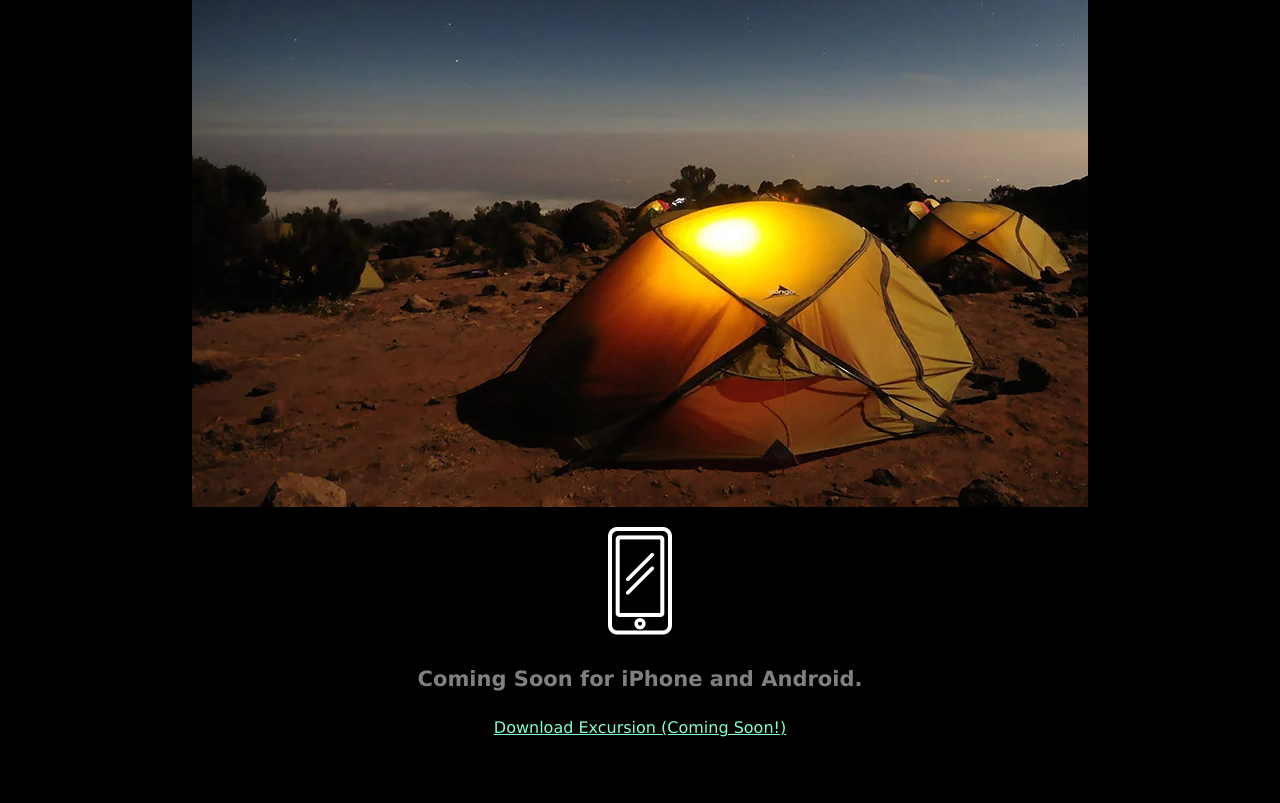
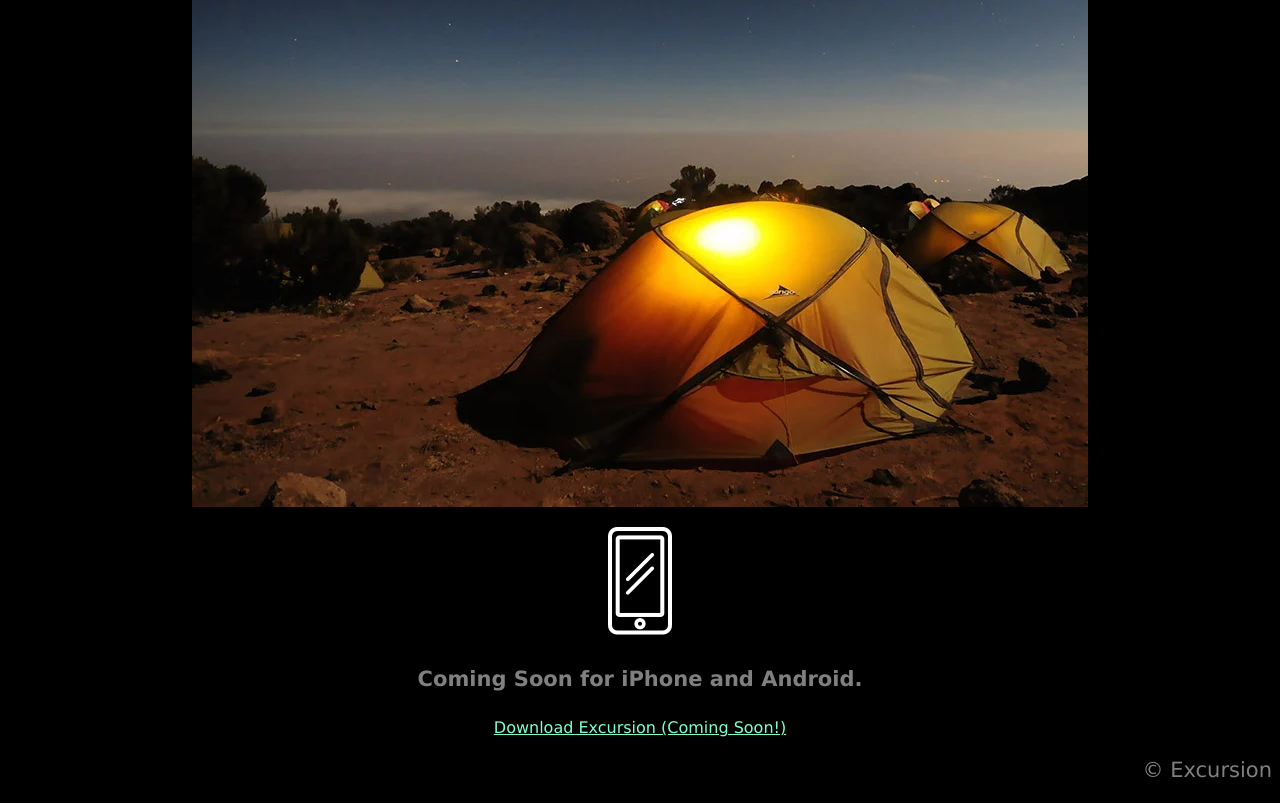
Before and after one commit to niprietos/excursiones, a plain HTML site: page index.html in a window 1280 px wide. Shown: the part 505-1308 px from the top of the page. Before the commit the page ends 1258 px from the top, so only its background shows below. Drawn offline with Linux system fonts and the light colour scheme.

Commit message:
Added footer

```diff
--- a/index.html
+++ b/index.html
@@ -20,4 +20,7 @@
         <h4 class="header--sub-header">Coming Soon for iPhone and Android.</h4>
         <p><a class = "link--cta" href="#">Download Excursion (Coming Soon!)</a></p>
     </body>
+    <footer>
+        <p class="footer--trademark">© Excursion</p>
+    </footer>
 </html>
--- a/resources/css/style.css
+++ b/resources/css/style.css
@@ -27,3 +27,10 @@ body {
     font-size: 16px;
     color:aquamarine;
 }
+
+/*Footer*/
+.footer--trademark{
+    text-align: right;
+    font-size: 21px;
+    color: grey;
+}
```
